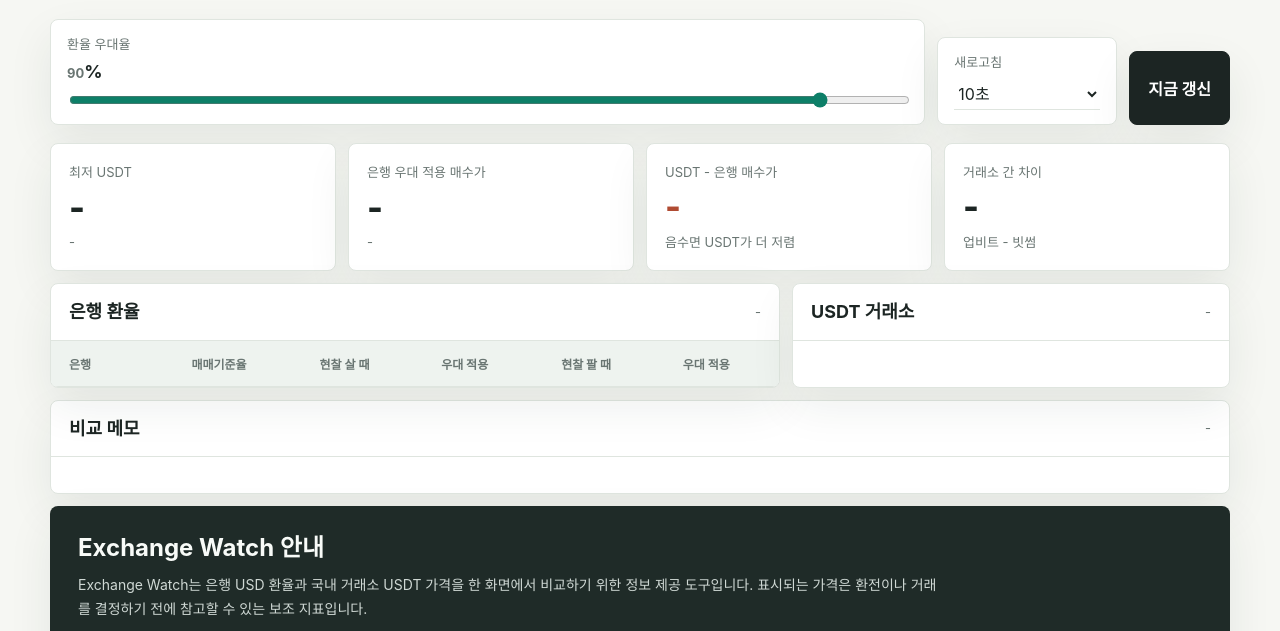
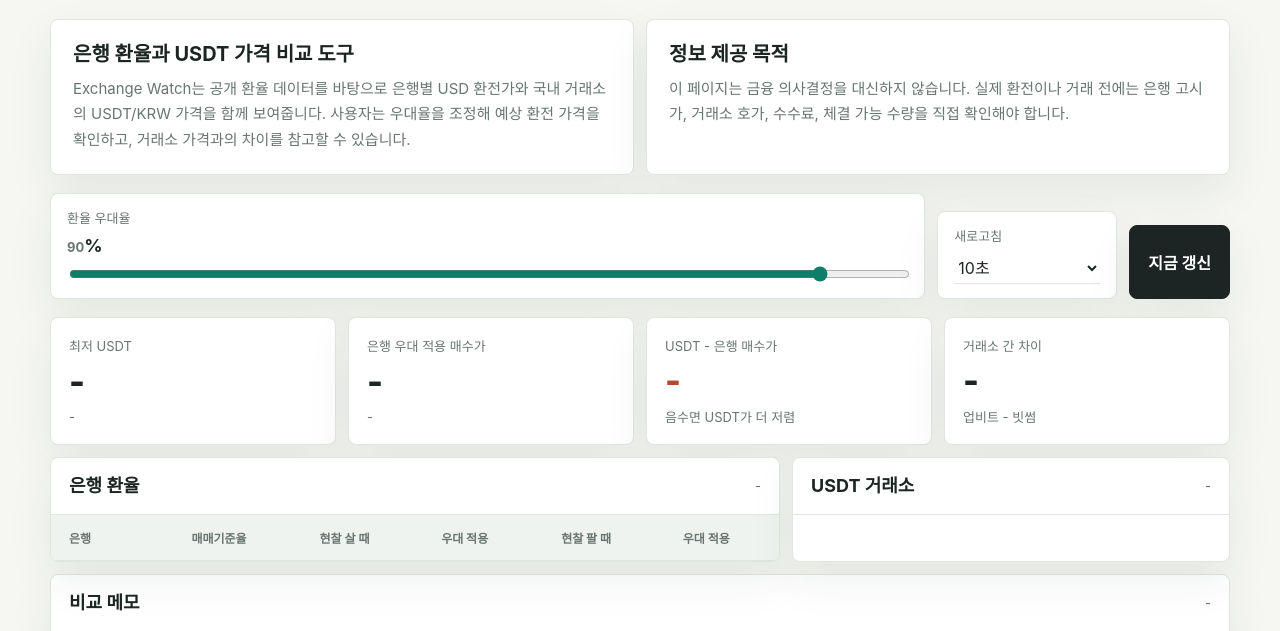
Before and after one commit to Peter0105/exchange-watch, a website: page exchange-watch/public/index.html in a window 1280 px wide. Shown: the part 132-763 px from the top of the page. Drawn offline with Linux system fonts and the light colour scheme; no server answers.

Commit message:
Add publisher content and ads.txt

```diff
--- /dev/null
+++ b/exchange-watch/public/ads.txt
@@ -0,0 +1 @@
+google.com, pub-2775545430718224, DIRECT, f08c47fec0942fa0
--- a/exchange-watch/public/index.html
+++ b/exchange-watch/public/index.html
@@ -23,6 +23,23 @@
           <span id="statusText">연결 준비</span>
         </div>
       </header>
+
+      <section class="content-brief" aria-label="서비스 요약">
+        <div>
+          <h2>은행 환율과 USDT 가격 비교 도구</h2>
+          <p>
+            Exchange Watch는 공개 환율 데이터를 바탕으로 은행별 USD 환전가와 국내 거래소의 USDT/KRW 가격을
+            함께 보여줍니다. 사용자는 우대율을 조정해 예상 환전 가격을 확인하고, 거래소 가격과의 차이를 참고할 수 있습니다.
+          </p>
+        </div>
+        <div>
+          <h2>정보 제공 목적</h2>
+          <p>
+            이 페이지는 금융 의사결정을 대신하지 않습니다. 실제 환전이나 거래 전에는 은행 고시가, 거래소 호가,
+            수수료, 체결 가능 수량을 직접 확인해야 합니다.
+          </p>
+        </div>
+      </section>
 
       <section class="controls" aria-label="조회 설정">
         <label class="control">
--- a/exchange-watch/public/styles.css
+++ b/exchange-watch/public/styles.css
@@ -99,6 +99,33 @@ h1 {
   align-items: end;
   gap: 12px;
   margin-bottom: 18px;
+}
+
+.content-brief {
+  display: grid;
+  grid-template-columns: 1fr 1fr;
+  gap: 12px;
+  margin-bottom: 18px;
+}
+
+.content-brief > div {
+  min-height: 150px;
+  padding: 22px;
+  background: var(--surface);
+  border: 1px solid var(--line);
+  border-radius: 8px;
+  box-shadow: var(--shadow);
+}
+
+.content-brief h2 {
+  margin-bottom: 10px;
+  font-size: 20px;
+}
+
+.content-brief p {
+  color: var(--muted);
+  font-size: 15px;
+  line-height: 1.7;
 }
 
 .control,
@@ -359,6 +386,7 @@ td strong {
 
 @media (max-width: 920px) {
   .controls,
+  .content-brief,
   .summary-grid,
   .layout,
   .info-grid {
```
